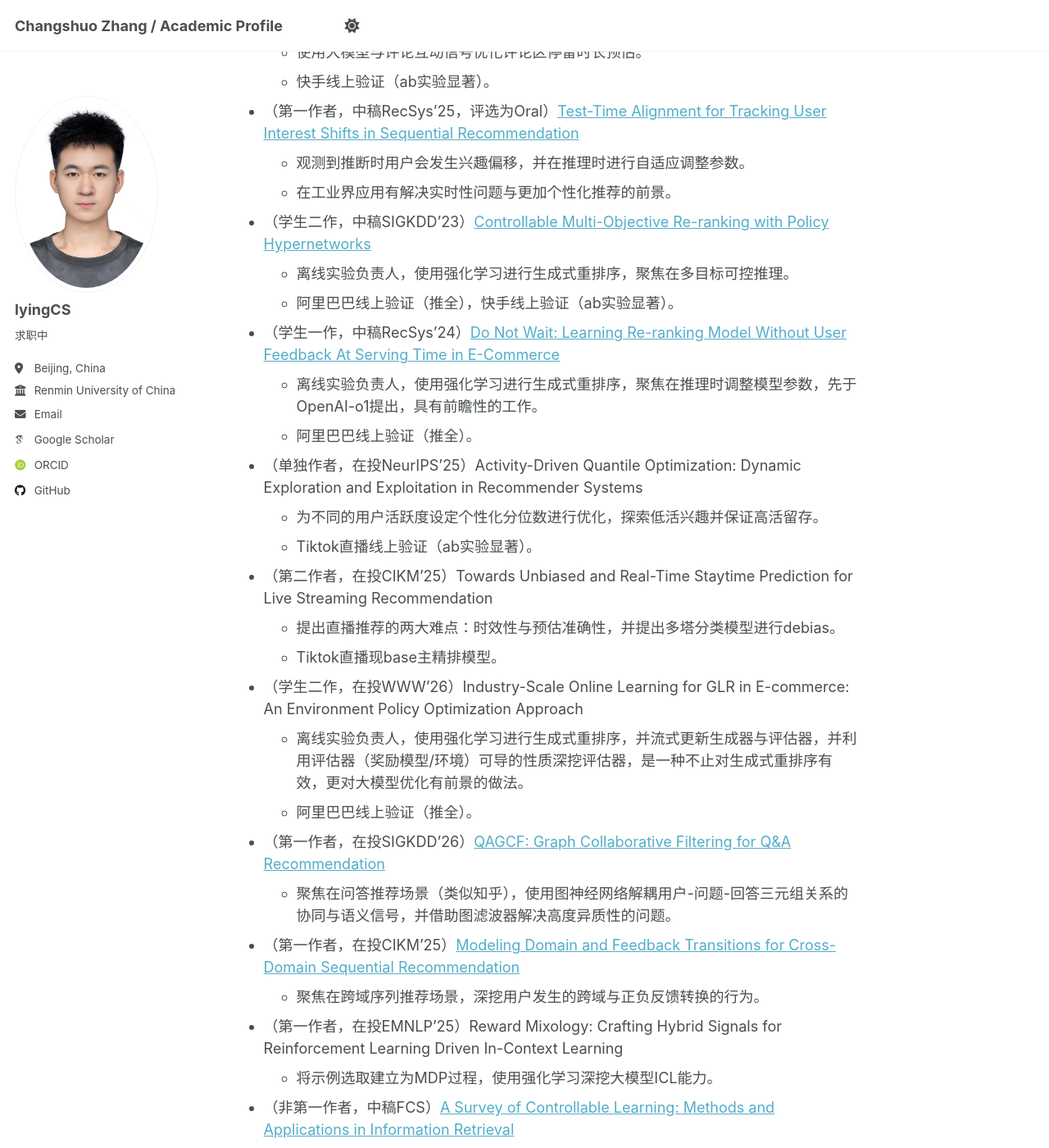
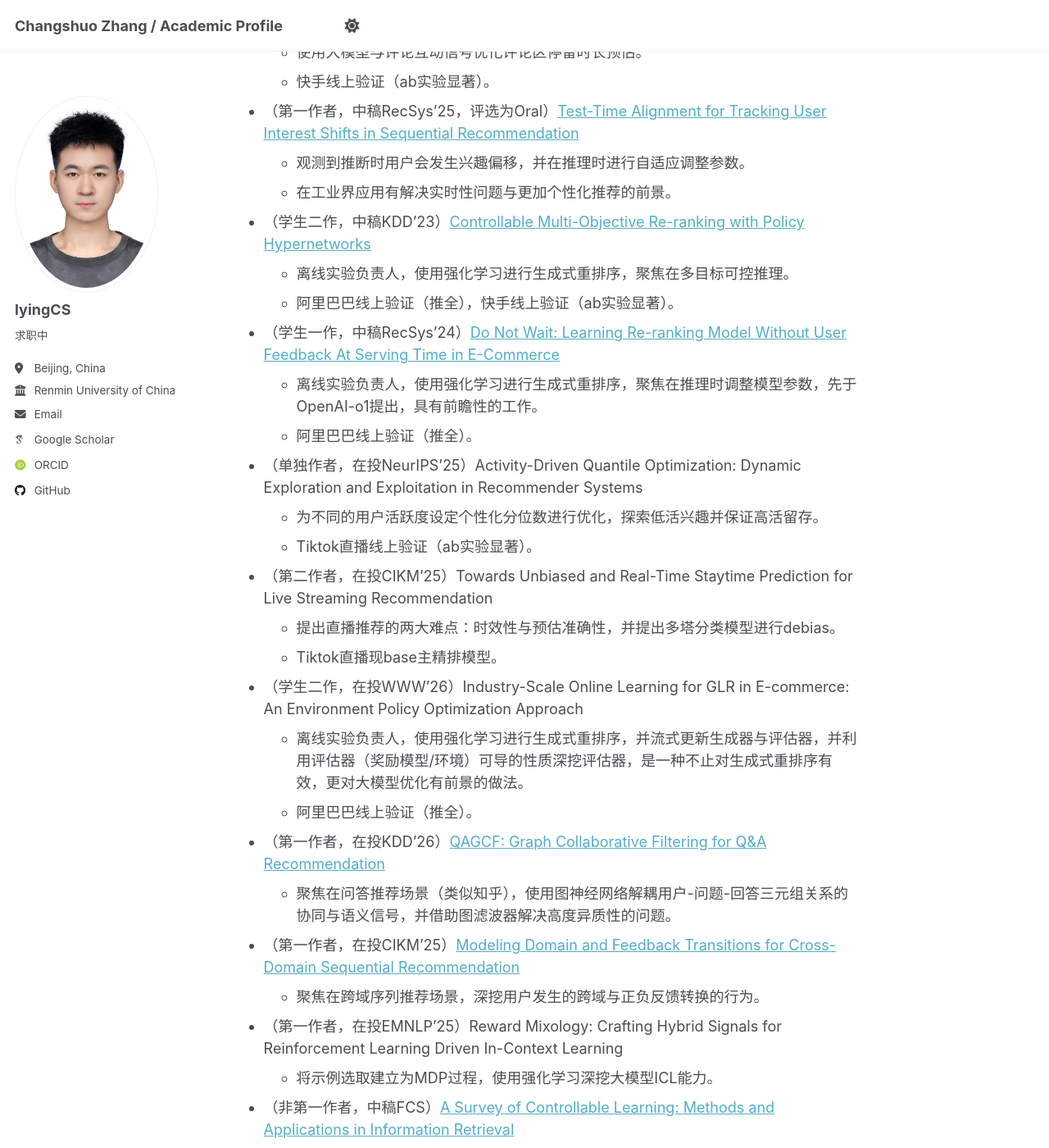
Before and after one commit to lyingCS/lyingCS.github.io, a Jekyll site: the page built from _pages/about.md, in a window 1280 px wide and 1400 px high, scrolled down 1546 px. Shown: the whole window at 82% size. Built offline with Jekyll 4.4.1, drawn with Linux system fonts in a browser that asks for light colours; some web fonts are replaced.

Commit message:
Update about.md

```diff
--- a/_pages/about.md
+++ b/_pages/about.md
@@ -59,7 +59,7 @@ redirect_from:
 + （第一作者，中稿RecSys'25，评选为Oral）[Test-Time Alignment for Tracking User Interest Shifts in Sequential Recommendation](https://arxiv.org/abs/2504.01489)
   + 观测到推断时用户会发生兴趣偏移，并在推理时进行自适应调整参数。
   + 在工业界应用有解决实时性问题与更加个性化推荐的前景。
-+ （学生二作，中稿SIGKDD'23）[Controllable Multi-Objective Re-ranking with Policy Hypernetworks](https://dl.acm.org/doi/abs/10.1145/3580305.3599796)
++ （学生二作，中稿KDD'23）[Controllable Multi-Objective Re-ranking with Policy Hypernetworks](https://dl.acm.org/doi/abs/10.1145/3580305.3599796)
   + 离线实验负责人，使用强化学习进行生成式重排序，聚焦在多目标可控推理。
   + 阿里巴巴线上验证（推全），快手线上验证（ab实验显著）。
 + （学生一作，中稿RecSys'24）[Do Not Wait: Learning Re-ranking Model Without User Feedback At Serving Time in E-Commerce](https://dl.acm.org/doi/abs/10.1145/3640457.3688165)
@@ -74,7 +74,7 @@ redirect_from:
 + （学生二作，在投WWW'26）Industry-Scale Online Learning for GLR in E-commerce: An Environment Policy Optimization Approach
   + 离线实验负责人，使用强化学习进行生成式重排序，并流式更新生成器与评估器，并利用评估器（奖励模型/环境）可导的性质深挖评估器，是一种不止对生成式重排序有效，更对大模型优化有前景的做法。
   + 阿里巴巴线上验证（推全）。
-+ （第一作者，在投SIGKDD'26）[QAGCF: Graph Collaborative Filtering for Q&A Recommendation](https://arxiv.org/abs/2406.04828)
++ （第一作者，在投KDD'26）[QAGCF: Graph Collaborative Filtering for Q&A Recommendation](https://arxiv.org/abs/2406.04828)
   + 聚焦在问答推荐场景（类似知乎），使用图神经网络解耦用户-问题-回答三元组关系的协同与语义信号，并借助图滤波器解决高度异质性的问题。
 + （第一作者，在投CIKM'25）[Modeling Domain and Feedback Transitions for Cross-Domain Sequential Recommendation](https://arxiv.org/abs/2408.08209)
   + 聚焦在跨域序列推荐场景，深挖用户发生的跨域与正负反馈转换的行为。
```
